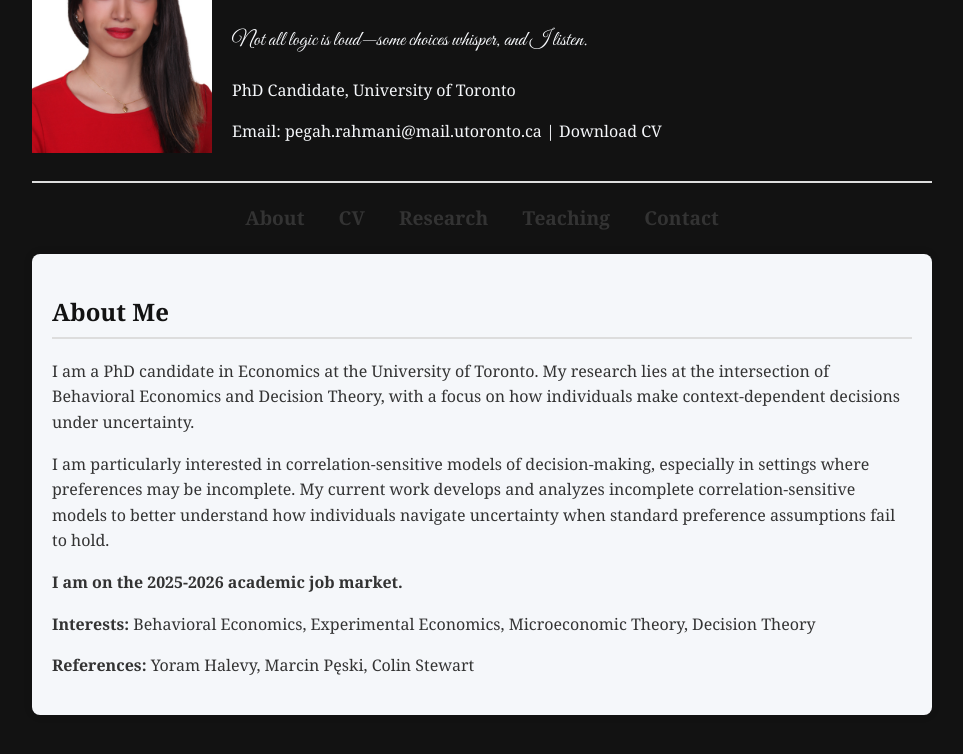
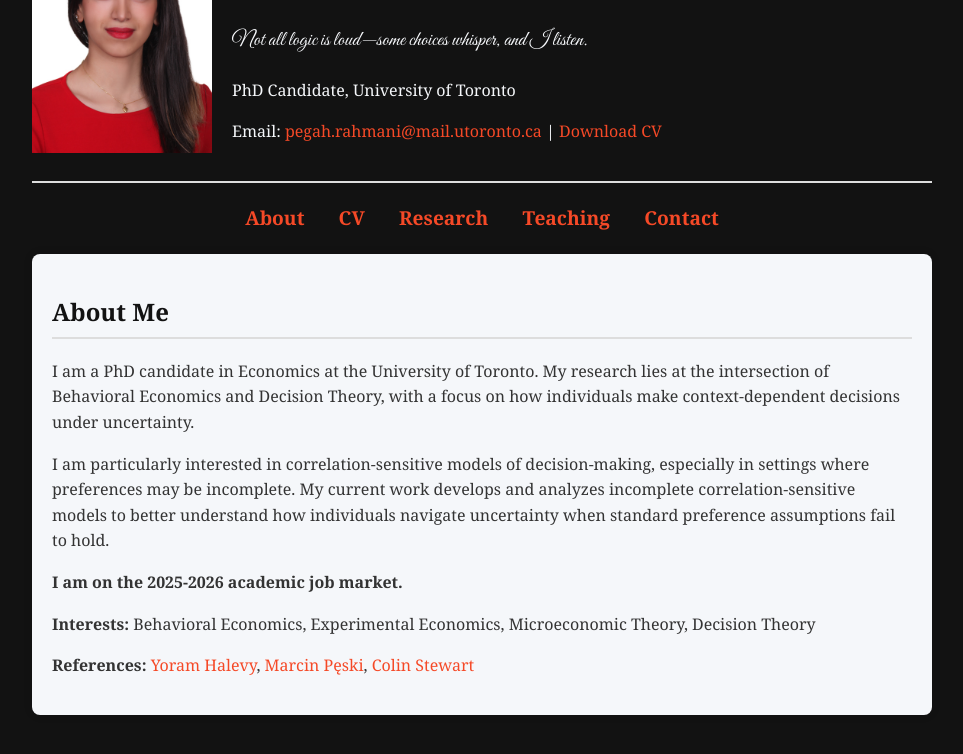
Before and after one commit to pegahrhm/pegahrahmani-website, a plain HTML site: page index.html in a window 1280 px wide. Shown: the part 114-868 px from the top of the page, without its empty margins (158-1121 px from the left). Drawn offline with Linux system fonts and the light colour scheme.

Commit message:
Update index.html

```diff
--- a/index.html
+++ b/index.html
@@ -11,7 +11,7 @@
         :root {
             --text-color: #333;
             --outtext-color: #F5F7FA;
-            --link-color: ##F54927 ;
+            --link-color: #F54927 ;
             --namecolor: #F5F7FA ;
             --title-color: #121212 ;
             --background-color: #121212 ;
```
